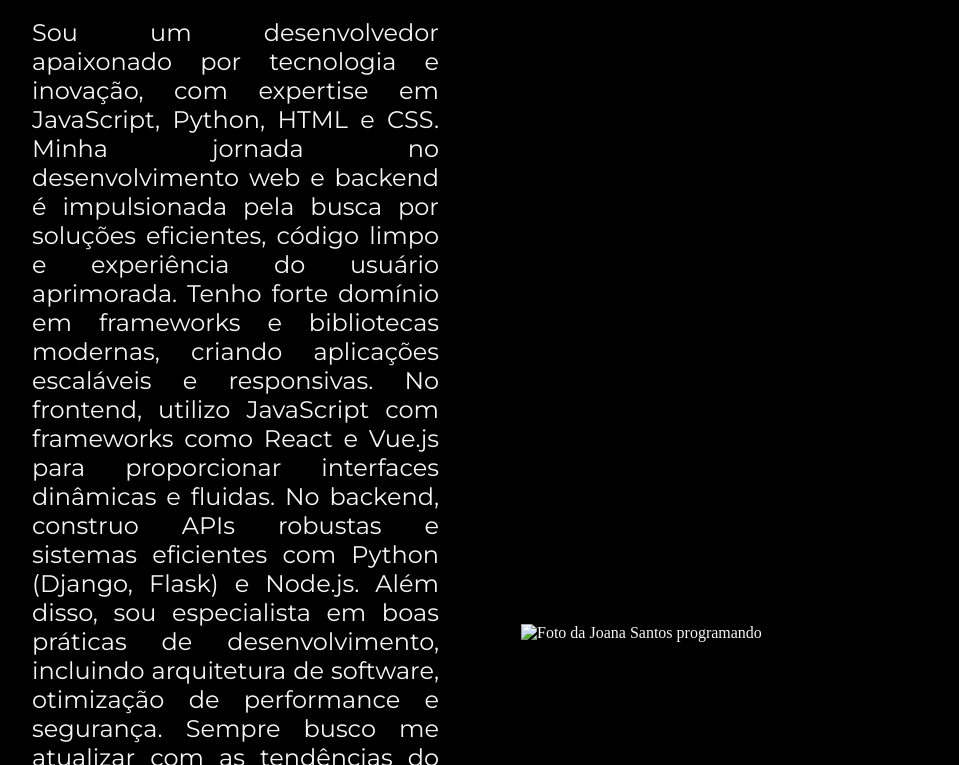
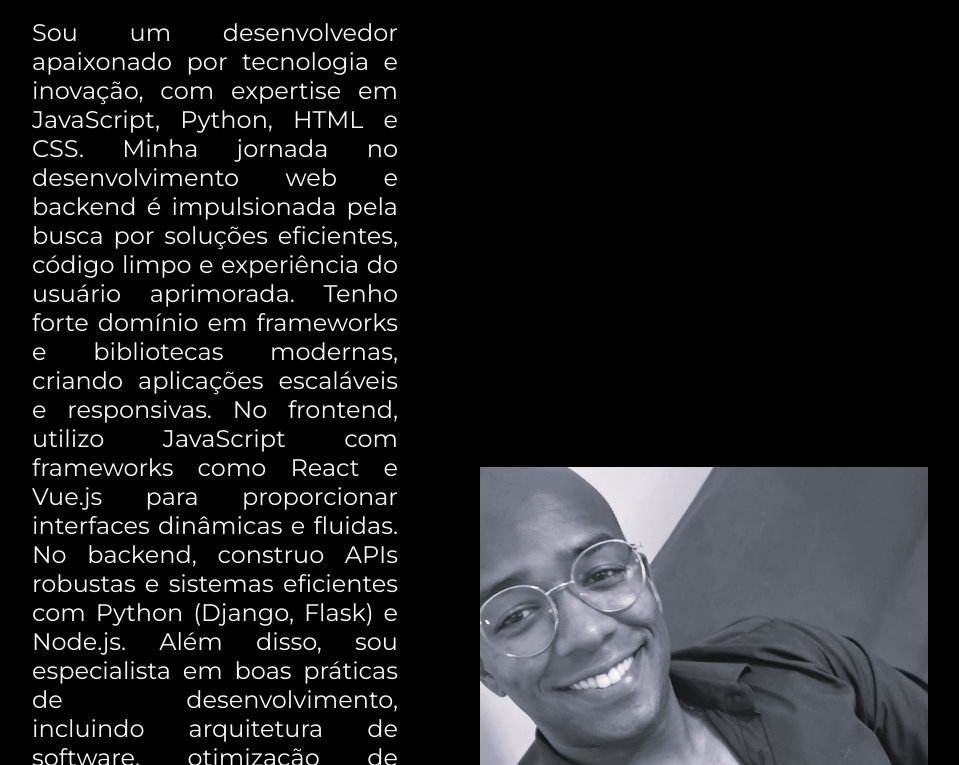
Before and after one commit to batatinhae/portfolio, a plain HTML site: page about.html in a window 1280 px wide. Shown: the part 187-952 px from the top of the page, without its empty margins (160-1119 px from the left). Drawn offline with nearby package versions, Linux system fonts and the light colour scheme.

Commit message:
Update about.html

```diff
--- a/about.html
+++ b/about.html
@@ -27,7 +27,7 @@
 
                 Estou sempre aberto a novas oportunidades e desafios. Vamos construir algo incrível juntos! </p>
         </section>
-        <img class="apresentacao__imagem" src="./Assets/imagem.png" alt="Foto da Joana Santos programando">
+        <img class="apresentacao__imagem" src="./Assets/imagem.jpg" alt="Foto de Mauricio">
     </Main>
     <footer>
         <h3 class="apresentacao__rodape">Desenvolvido por Mauricio Cardoso da Silva.</h3>
```
